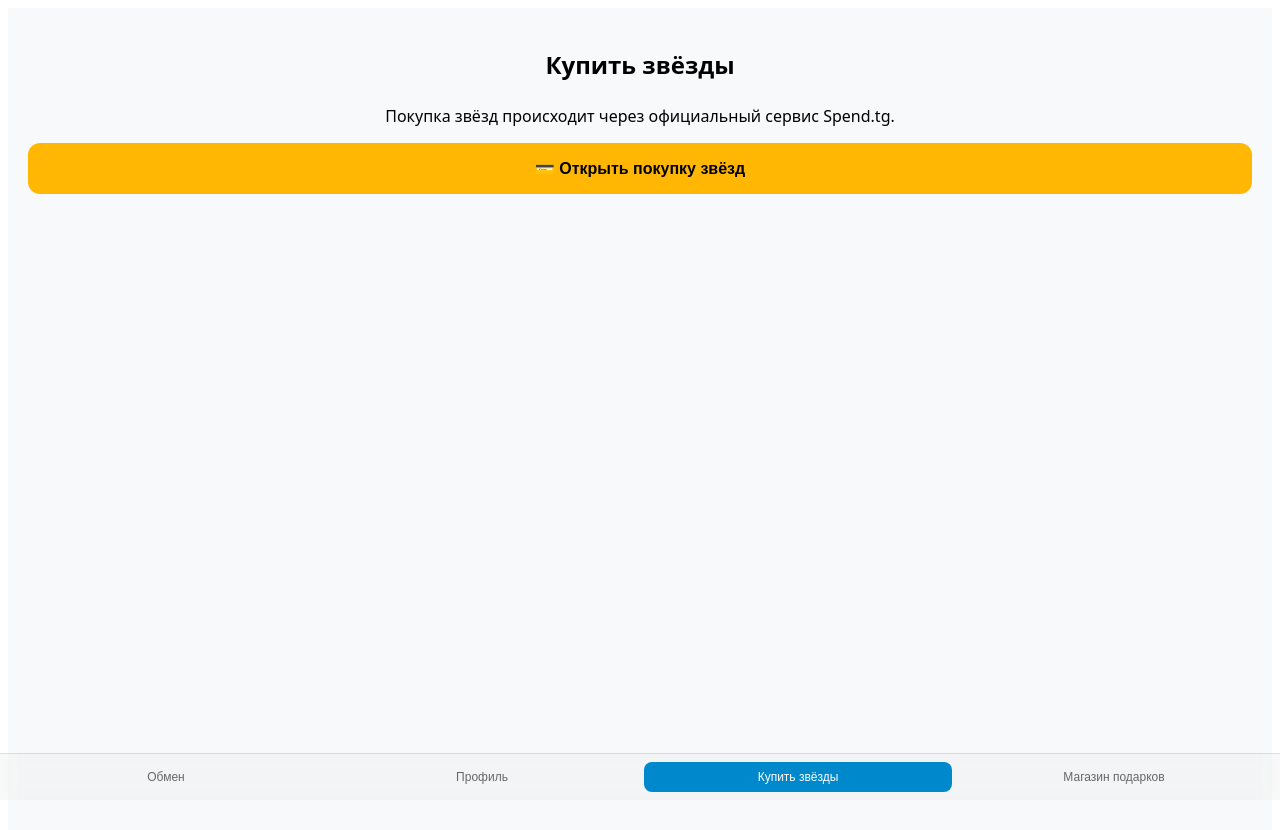
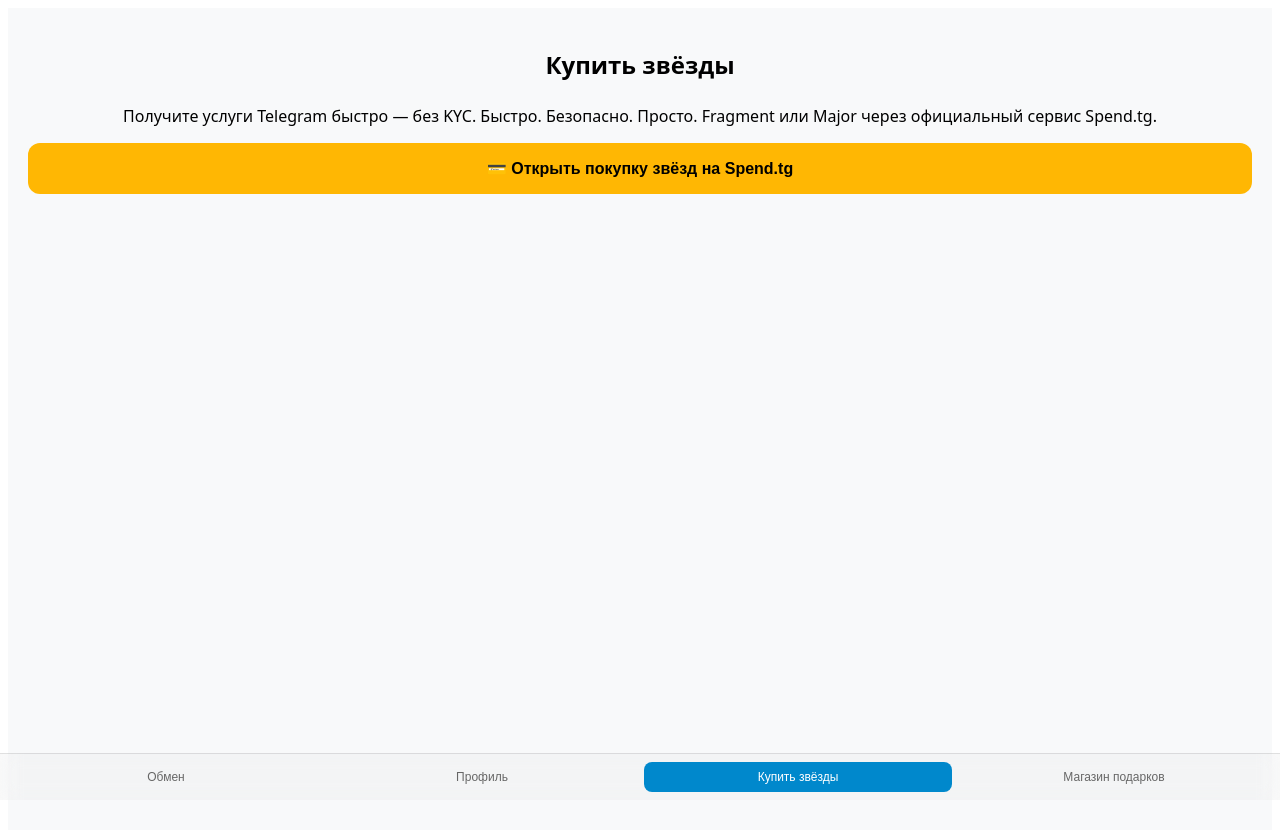
Before and after one commit to bupsibye/Knoxway_frontend, a React (Vite) app: page / in a window 1280 px wide. Both pictures are taken after a click on the button "Купить звёзды". Shown: the top 830 px of the page. Built offline with nearby package versions, Linux system fonts and the light colour scheme.

Commit message:
Update BuyStarsPage.tsx

```diff
--- a/src/pages/BuyStarsPage.tsx
+++ b/src/pages/BuyStarsPage.tsx
@@ -12,7 +12,8 @@
       <h2 style={{ textAlign: 'center', marginBottom: 24 }}>Купить звёзды</h2>
 
       <p style={{ textAlign: 'center', marginBottom: 16 }}>
-        Покупка звёзд происходит через официальный сервис Spend.tg.
+        Получите услуги Telegram быстро — без KYC.
+Быстро. Безопасно. Просто. Fragment или Major через официальный сервис Spend.tg.
       </p>
 
       <button
@@ -29,7 +30,7 @@
           cursor: 'pointer',
         }}
       >
-        💳 Открыть покупку звёзд
+        💳 Открыть покупку звёзд на Spend.tg
       </button>
     </div>
   );
```
